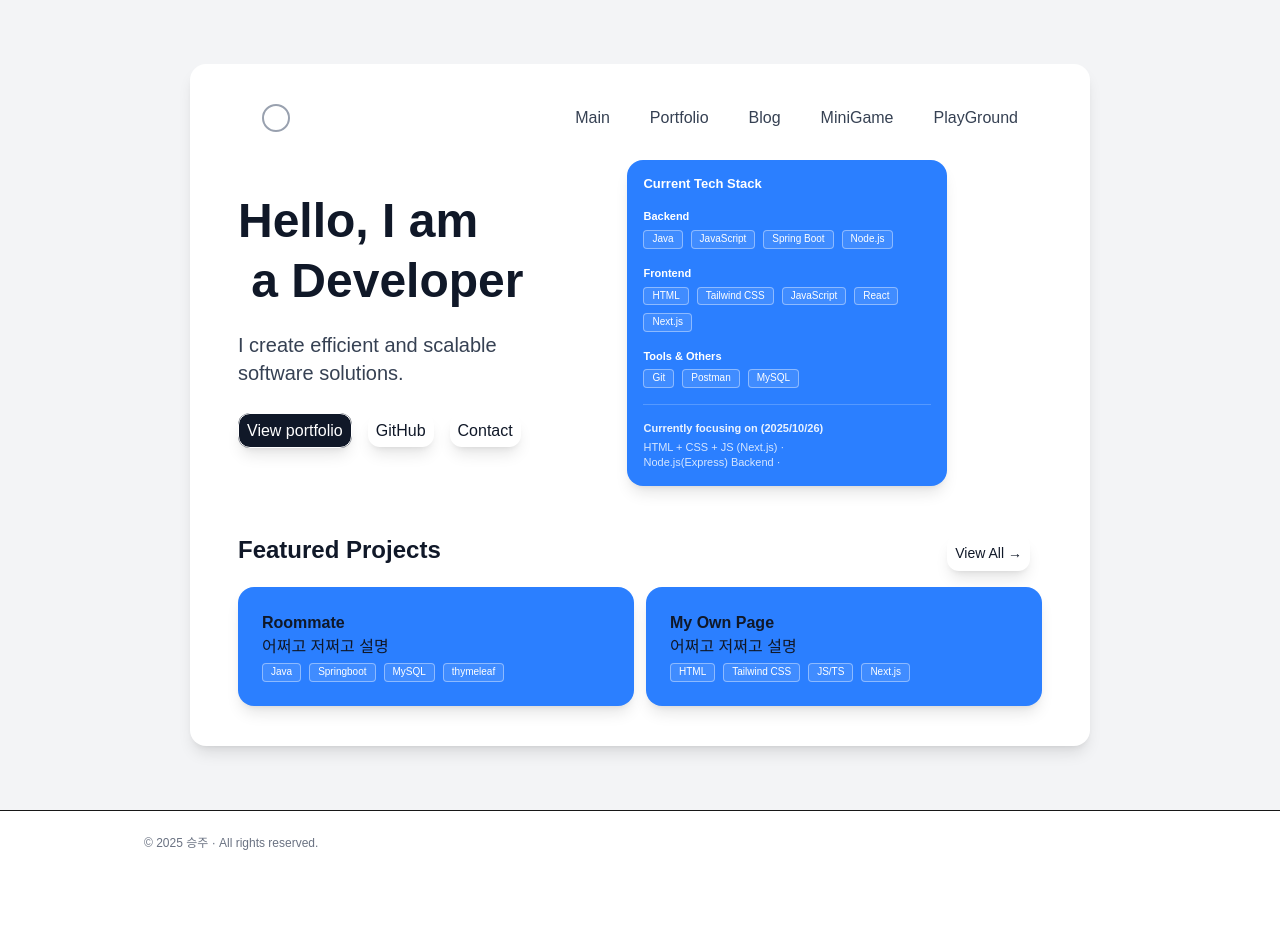
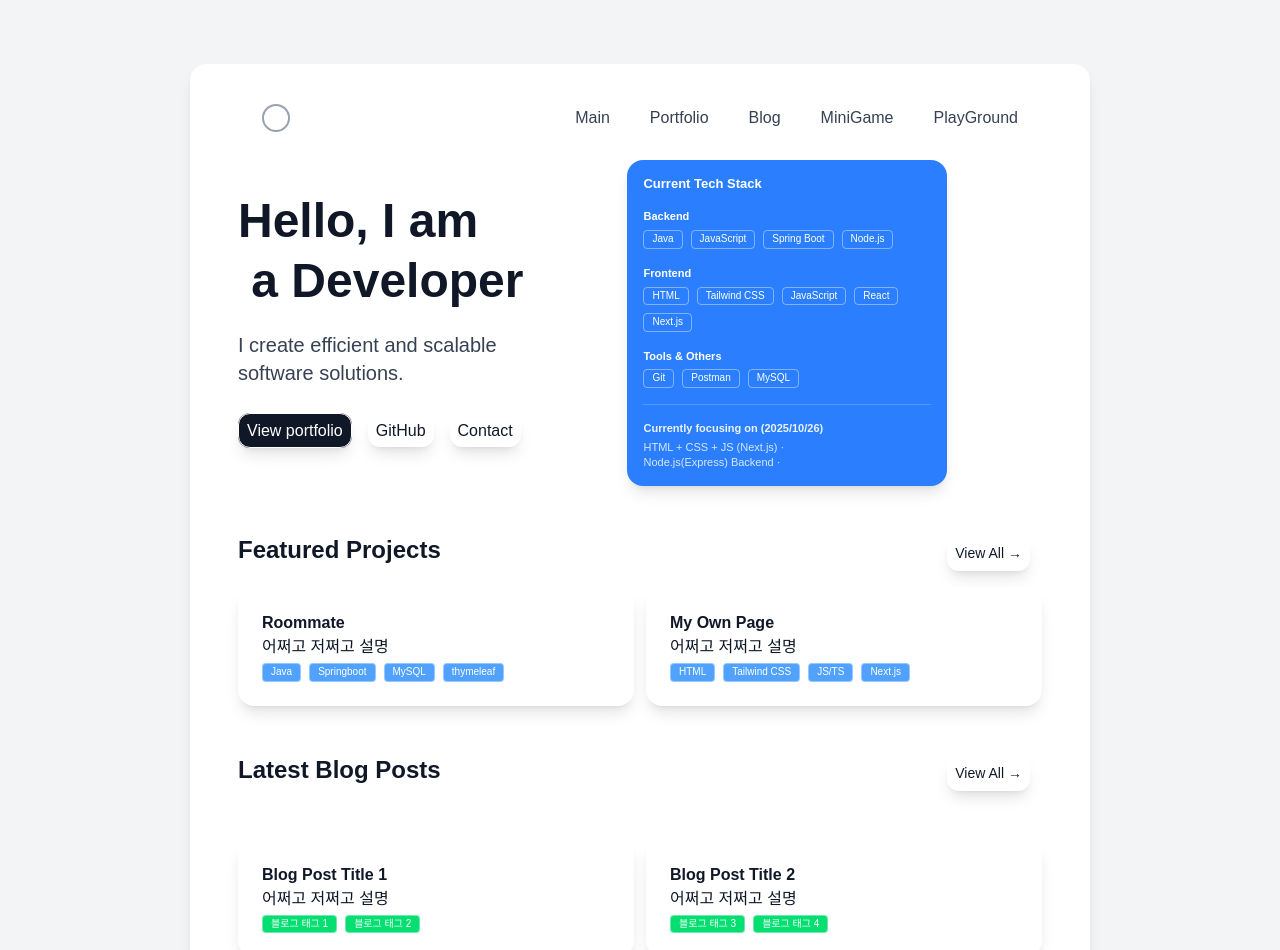
Before and after one commit to user040131/user040131.github.io, a Next.js app: page / in a window 1280 px wide. Shown: the top 950 px of the page. Before the commit the page ends 875 px from the top, so only its background shows below. Built offline with nearby package versions, Linux system fonts and the light colour scheme.

Commit message:
main 화면의 featured projects 및 latest blog posts 추가, 연혁 className 추가

```diff
--- a/src/app/components/Badge.tsx
+++ b/src/app/components/Badge.tsx
@@ -1,21 +1,22 @@
 // src/app/components/Badge.tsx
 type BadgeProps = {
   label: string;
+  className?: string;
 };
 
-export default function Badge({ label }: BadgeProps) {
+export default function Badge({ label, className='' }: BadgeProps) {
   return (
     <span
-      className="
+      className={`
+        ${className}
         inline-block
         rounded-[4px]
         border border-white/40
-        bg-white/10
         px-2 py-[2px]
         text-[10px] leading-tight
         text-white
         whitespace-nowrap
-      "
+      `}
     >
       {label}
     </span>
--- a/src/app/page.tsx
+++ b/src/app/page.tsx
@@ -8,12 +8,9 @@ import SectionBox from "./components/SectionBoxbg";
 export default function HomePage() {
   const router = useRouter();
 
-  const goTo = (path: string) => {
-    router.push(path);
-  };
-
   return (
     <>
+      <section>
         {/* 메인 컨텐츠 */}
         <div className="flex gap-6 items-center">
           {/* Left: 인삿말 & 설명 */}
@@ -31,10 +28,15 @@ export default function HomePage() {
             >
               View portfolio
             </a>
-          <a className="ml-4 shadow-lg rounded-xl p-2" href="https://github.com/user040131">
+            <a
+              className="ml-4 shadow-lg rounded-xl p-2"
+              href="https://github.com/user040131"
+            >
               GitHub
             </a>
-          <a className="ml-4 shadow-lg rounded-xl p-2" /* 내 이메일로 입력되는 이메일 그걸로 넘어가기 */>
+            <a
+              className="ml-4 shadow-lg rounded-xl p-2" /* 내 이메일로 입력되는 이메일 그걸로 넘어가기 */
+            >
               Contact
             </a>
           </div>
@@ -118,43 +120,83 @@ export default function HomePage() {
             </div>
           </aside>
         </div>
-
+      </section>
+      <section>
         {/* 하단 Featured Projects */}
-      <div className="mt-12">
+        <div className="mt-12 mb-12">
           <div className="flex items-baseline justify-between mb-4">
             <h2 className="text-2xl font-bold text-gray-900">
               Featured Projects
             </h2>
+            <a href="/portfolio#projects">
               <button className="group inline-flex items-center gap-1 text-sm font-medium shadow-lg p-2 rounded-xl mr-3 hover:text-blue-800">
                 <span>View All</span>
                 <span className="transition-transform duration-150 group-hover:translate-x-0.5">
                   →
                 </span>
               </button>
+            </a>
           </div>
           <div className="flex justify-start items-center gap-3">
-          <SectionBox className="h-full w-full bg-blue-500 shadow-lg">
+            <SectionBox className="h-full w-full bg-white shadow-lg">
               <h1 className="font-bold">Roommate</h1>
               <p> 어쩌고 저쩌고 설명 </p>
               <div className="flex flex-wrap gap-2 pt-1">
-              <Badge label="Java" />
-              <Badge label="Springboot" />
-              <Badge label="MySQL" />
-              <Badge label="thymeleaf" />
+                <Badge label="Java" className="bg-blue-400" />
+                <Badge label="Springboot" className="bg-blue-400" />
+                <Badge label="MySQL" className="bg-blue-400" />
+                <Badge label="thymeleaf" className="bg-blue-400" />
               </div>
             </SectionBox>
-          <SectionBox className="h-full w-full bg-blue-500 shadow-lg">
+            <SectionBox className="h-full w-full bg-white shadow-lg">
               <h1 className="font-bold">My Own Page</h1>
               <p> 어쩌고 저쩌고 설명 </p>
               <div className="flex flex-wrap gap-2 pt-1">
-              <Badge label="HTML" />
-              <Badge label="Tailwind CSS" />
-              <Badge label="JS/TS" />
-              <Badge label="Next.js" />
+                <Badge label="HTML" className="bg-blue-400" />
+                <Badge label="Tailwind CSS" className="bg-blue-400" />
+                <Badge label="JS/TS" className="bg-blue-400" />
+                <Badge label="Next.js" className="bg-blue-400" />
               </div>
             </SectionBox>
           </div>
         </div>
+      </section>
+      <section>
+        <div className="mt-12 mb-12">
+        {/* 하단 Recent Blog Posts */}
+        <div className="flex items-baseline justify-between mb-4">
+          <h2 className="text-2xl font-bold text-gray-900">
+            Latest Blog Posts
+          </h2>
+          <a href="/blog">
+              <button className="group inline-flex items-center gap-1 text-sm font-medium shadow-lg p-2 rounded-xl mr-3 hover:text-blue-800">
+                <span>View All</span>
+                <span className="transition-transform duration-150 group-hover:translate-x-0.5">
+                  →
+                </span>
+              </button>
+            </a>
+        </div>
+        </div>
+        <div className="flex justify-start items-center gap-3">
+          <SectionBox className="h-full w-full bg-white shadow-lg">
+            <h1 className="font-bold">Blog Post Title 1</h1>
+            <p> 어쩌고 저쩌고 설명 </p>
+            <div className="flex flex-wrap gap-2 pt-1">
+              <Badge label="블로그 태그 1" className="bg-green-400" />
+              <Badge label="블로그 태그 2" className="bg-green-400" />
+            </div>
+          </SectionBox>
+          <SectionBox className="h-full w-full bg-white shadow-lg">
+            <h1 className="font-bold">Blog Post Title 2</h1>
+            <p> 어쩌고 저쩌고 설명 </p>
+            <div className="flex flex-wrap gap-2 pt-1">
+              <Badge label="블로그 태그 3" className="bg-green-400" />
+              <Badge label="블로그 태그 4" className="bg-green-400" />
+            </div>
+          </SectionBox>
+        </div>
+      </section>
     </>
   );
 }
--- a/src/app/portfolio/page.tsx
+++ b/src/app/portfolio/page.tsx
@@ -54,7 +54,7 @@ export default function HomePage() {
             </div>
           </p>
         </SectionBox>
-        <section className="mx-auto w-full max-w-5xl px-4 pt-10 pb-8">
+        <section id="projects" className="mx-auto w-full max-w-5xl px-4 pt-10 pb-8">
           {/* 타이틀 */}
           <h2 className="col-span-full text-center my-6 text-6xl md:text-5xl font-extrabold text-gray-900">
             Projects &amp; Technical Skills
@@ -267,13 +267,13 @@ export default function HomePage() {
         <section>
           <div>
             <h2 className="md:text-xl">2024</h2>
-            <ol>
+            <ol className="list-disc pl-8">
               <li>2024년도 1학기, c언어 자습으로 프로그래밍 입문</li>
               <li>2024년도 여름방학, SQLD 자격증 취득</li>
               <li>2024년도 2학기, 컴퓨터공학과로 전과</li>
             </ol>
             <h2 className="md:text-xl">2025</h2>
-            <ol>
+            <ol className="list-disc pl-8">
               <li>2025년도 1학기부터 2학기까지 휴학 시작</li>
               <li>가천대학교 교내 동아리 codein 참여</li>
               <li>codein 내에서 진행하는 해커톤 참여, 1등상 수상</li>
@@ -287,7 +287,6 @@ export default function HomePage() {
                 현재 Leets에서 springboot, UMC에서 node.js 학습 및 솔로
                 프로젝트로 해당 웹사이트 제작 중
               </li>
-              <li></li>
             </ol>
           </div>
         </section>
```
Lines whose indentation alone changed are shown as unchanged.
